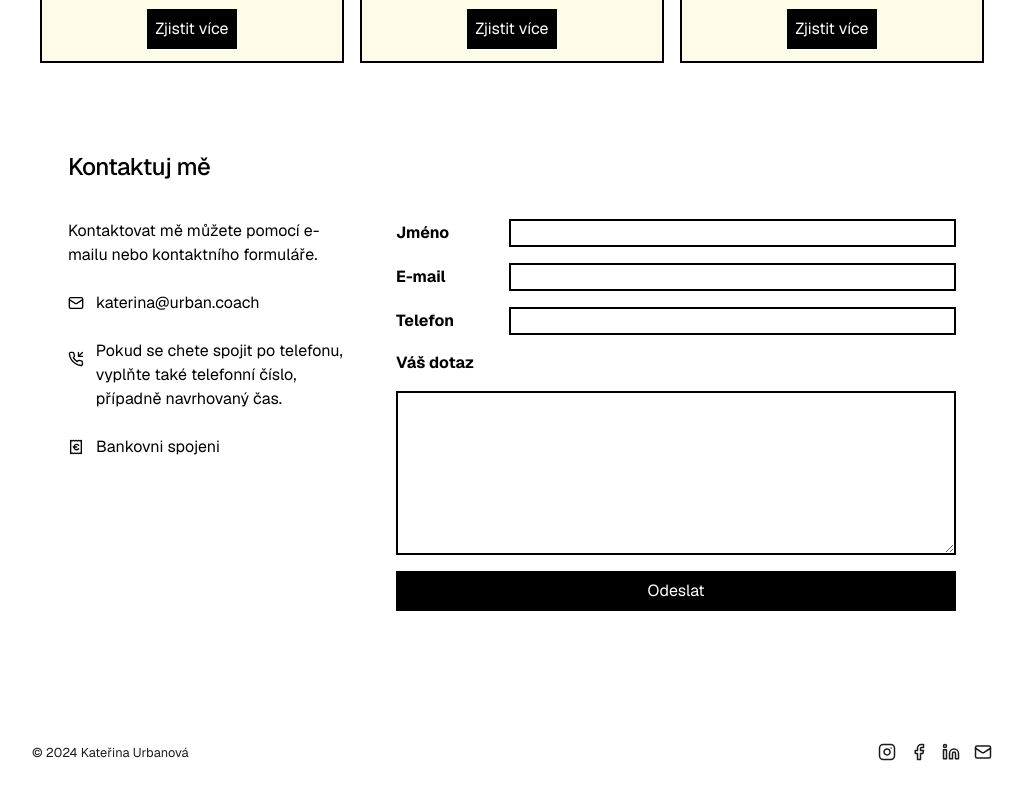
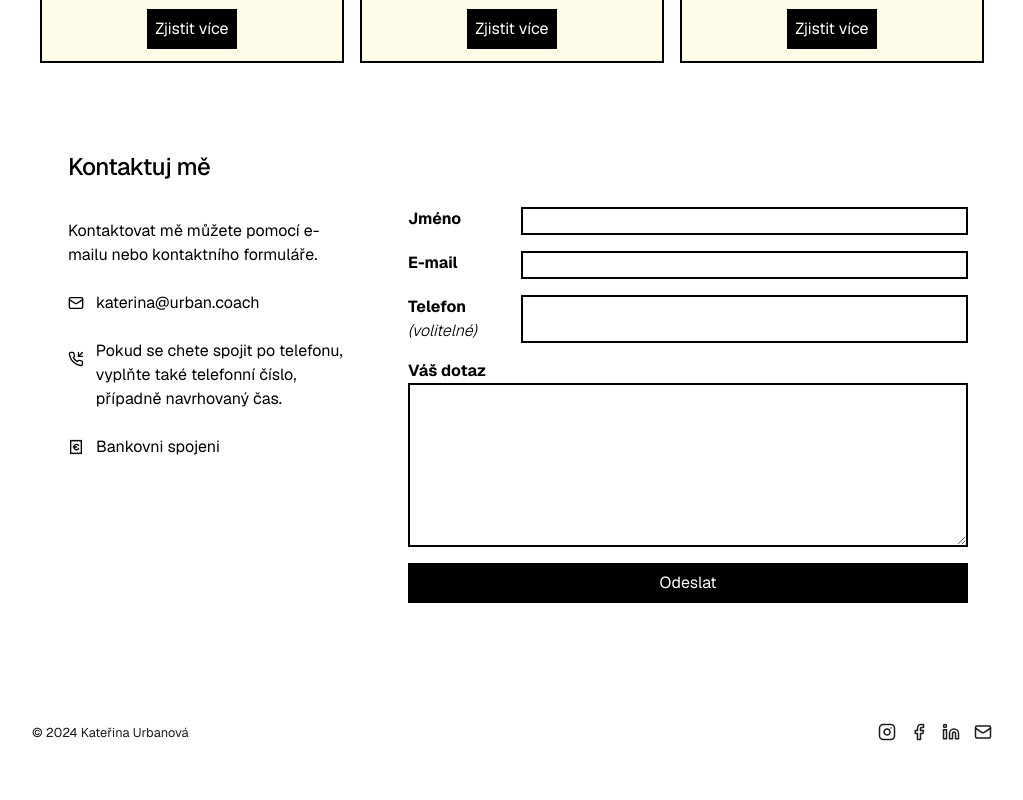
Before and after one commit to PetitSuave/suavecoachweb, a Next.js app: page / in a window 1280 px wide. Shown: the part 991-1791 px from the top of the page, without its empty margins (128-1151 px from the left). Built offline with nearby package versions, Linux system fonts and the light colour scheme.

Commit message:
Basic resposiveness for the main page (#14)
* Basic resposiveness for the main page

* blacklisted example blog posts
* changed footer link to instagram

```diff
--- a/app/blog/page.tsx
+++ b/app/blog/page.tsx
@@ -11,7 +11,7 @@ export default function BlogPosts() {
 
   return (
     <section>
-      <h1 className="mb-8 text-2xl font-medium tracking-tight">Our Blog</h1>
+      <h1 className="mb-8 text-2xl font-medium tracking-tight">Blog</h1>
       <div>
         {allBlogs
           .sort((a, b) => {
--- a/app/components/contact-form.tsx
+++ b/app/components/contact-form.tsx
@@ -35,7 +35,7 @@ export default function ContactForm() {
                 <form
                     className="flex flex-col space-y-4"
                     onSubmit={handleSubmit}>
-                    <div className="flex md:space-x-4 flex-col md:flex-row items-center">
+                    <div className="flex md:space-x-4 flex-col md:flex-row">
                         <label
                             className="mr-2 font-bold md:w-2/12"
                             htmlFor="name">Jméno</label>
@@ -43,7 +43,7 @@ export default function ContactForm() {
                             className="pl-2 border-2 border-black w-full md:w-10/12"
                             type="text" name="name" required/>
                     </div>
-                    <div className="flex md:space-x-4 flex-col md:flex-row items-center">
+                    <div className="flex md:space-x-4 flex-col md:flex-row">
                         <label
                             className="mr-2 font-bold md:w-2/12"
                             htmlFor="email">E-mail</label>
@@ -51,10 +51,13 @@ export default function ContactForm() {
                             className="pl-2 border-2 border-black w-full md:w-10/12"
                             type="email" name="email" required/>
                     </div>
-                    <div className="flex md:space-x-4 flex-col md:flex-row items-center">
+                    <div className="flex md:space-x-4 flex-col md:flex-row">
                         <label
                             className="mr-2 font-bold md:w-2/12"
-                            htmlFor="email">Telefon</label>
+                            htmlFor="email">
+                            Telefon
+                            <span className="ml-2 font-light italic md:block md:ml-0">(volitelné)</span>
+                        </label>
                         {
                             //TODO: Dalo by se sem tenkym pismem do zavorky napsat, ze je to volitelne? Nebo nejak jinak odlisit volitelne pole?
                         }
@@ -62,9 +65,9 @@ export default function ContactForm() {
                             className="pl-2 border-2 border-black w-full md:w-10/12"
                             type="tel" name="tel"/>
                     </div>
-                    <div className="flex flex-col">
+                    <div className="flex flex-col mb-4">
                         <label
-                            className="mb-4 font-bold"
+                            className="font-bold"
                             htmlFor="message">Váš dotaz</label>
                         <textarea
                             className="p-2 border-2 border-black"
--- a/app/components/footer.tsx
+++ b/app/components/footer.tsx
@@ -21,9 +21,6 @@ function SocialLinks() {
       <SocialLink href={socialLinks.facebook} icon={LuFacebook} />
       <SocialLink href={socialLinks.linkedin} icon={LuLinkedin} />
       <SocialLink href={socialLinks.email} icon={LuMail} />
-        {/* <a href="/rss.xml" target="_self">
-           <FaRss />
-         </a> */}
     </div>
   );
 }
@@ -34,7 +31,7 @@ export default function Footer() {
       <time>© {YEAR}</time>{" "}
       <a
         className="no-underline"
-        href={socialLinks.twitter}
+        href={socialLinks.instagram}
         target="_blank"
         rel="noopener noreferrer"
       >
--- a/app/lib/posts.ts
+++ b/app/lib/posts.ts
@@ -37,7 +37,8 @@ function readMDXFile(filePath: string) {
 }
 
 function getMDXData(dir: string) {
-  let mdxFiles = getMDXFiles(dir);
+  const blacklist = ['custom-mdx-examples.mdx', 'getting-started.mdx']
+  let mdxFiles = getMDXFiles(dir).filter(file => !blacklist.includes(file));
   return mdxFiles.map((file) => {
     let { metadata, content } = readMDXFile(path.join(dir, file));
     let slug = path.basename(file, path.extname(file));
--- a/app/page.tsx
+++ b/app/page.tsx
@@ -36,8 +36,8 @@ export default function Page() {
                 </div>
             </section>
             <section className="relative">
-                <div className="flex mt-12 mb-12 mx-auto flex-row  md:flex-row ">
-                    <div className="flex md:flex-row w-2/3 flex-col ml-9 mb-9">
+                <div className="flex mt-12 mb-12 mx-auto flex-col-reverse md:flex-row">
+                    <div className="flex md:flex-row md:w-2/3 flex-col md:ml-9 mb-9">
                         <div className="prose prose-neutral dark:prose-invert">
                             <h1 className="mb-12 text-2xl font-medium tracking-tight">
                                 Kdo jsem?
@@ -56,10 +56,10 @@ export default function Page() {
                             </p>
                         </div>
                     </div>
-                    <div className="w-1/3 m-6">
+                    <div className="md:w-1/3 m-6">
                         <Image src="/photos/tmp_ProfilePicture.jpg" alt={metaData.name}
                                width={672} height={672}
-                               className="rounded-full"
+                               className="rounded-full sm:max-w-96 mx-auto md:max-w-full"
                         />
                     </div>
                 </div>
@@ -73,11 +73,11 @@ export default function Page() {
                     ))}
                 </div>
                 <div className="">
-                    <div className=" mt-24 ml-9 text-2xl font-medium tracking-tight">
+                    <div className=" mt-24 md:ml-9 text-2xl font-medium tracking-tight">
                         Kontaktuj mě
                     </div>
-                    <div className="flex mx-auto flex-row  md:flex-row ">
-                        <div className="flex flex-col  flex-row w-1/3 m-9">
+                    <div className="flex mx-auto flex-col md:flex-row ">
+                        <div className="flex flex-col md:w-1/3 mt-3 md:m-9">
                             <p className="mb-6">
                                 Kontaktovat mě můžete pomocí e-mailu nebo kontaktního formuláře.
                             </p>
@@ -92,7 +92,7 @@ export default function Page() {
                                 <LuReceiptEuro className="mt-1 mr-3"/> Bankovni spojeni
                             </p>
                         </div>
-                        <div className="w-2/3 flex-col m-9 ml-3">
+                        <div className="md:w-2/3 flex-col md:m-6 ">
                             <ContactForm/>
                         </div>
                     </div>
```
